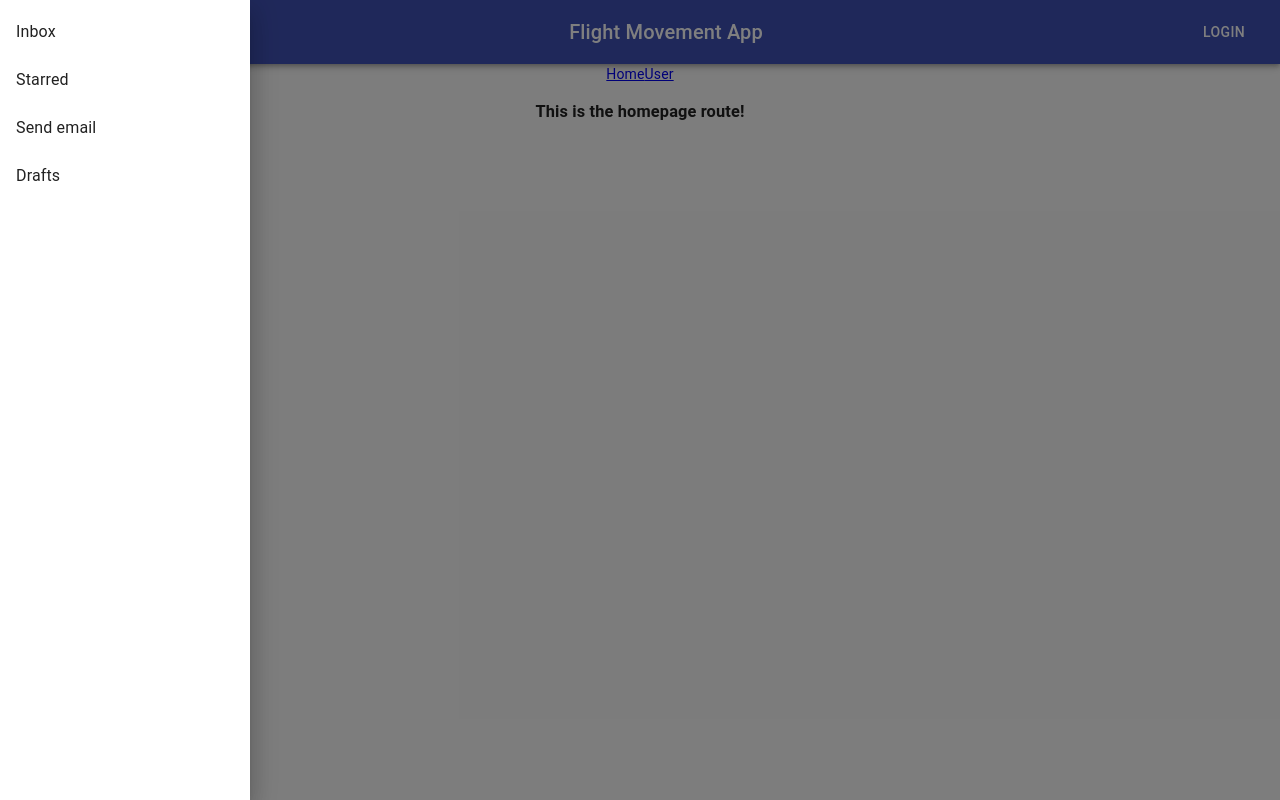
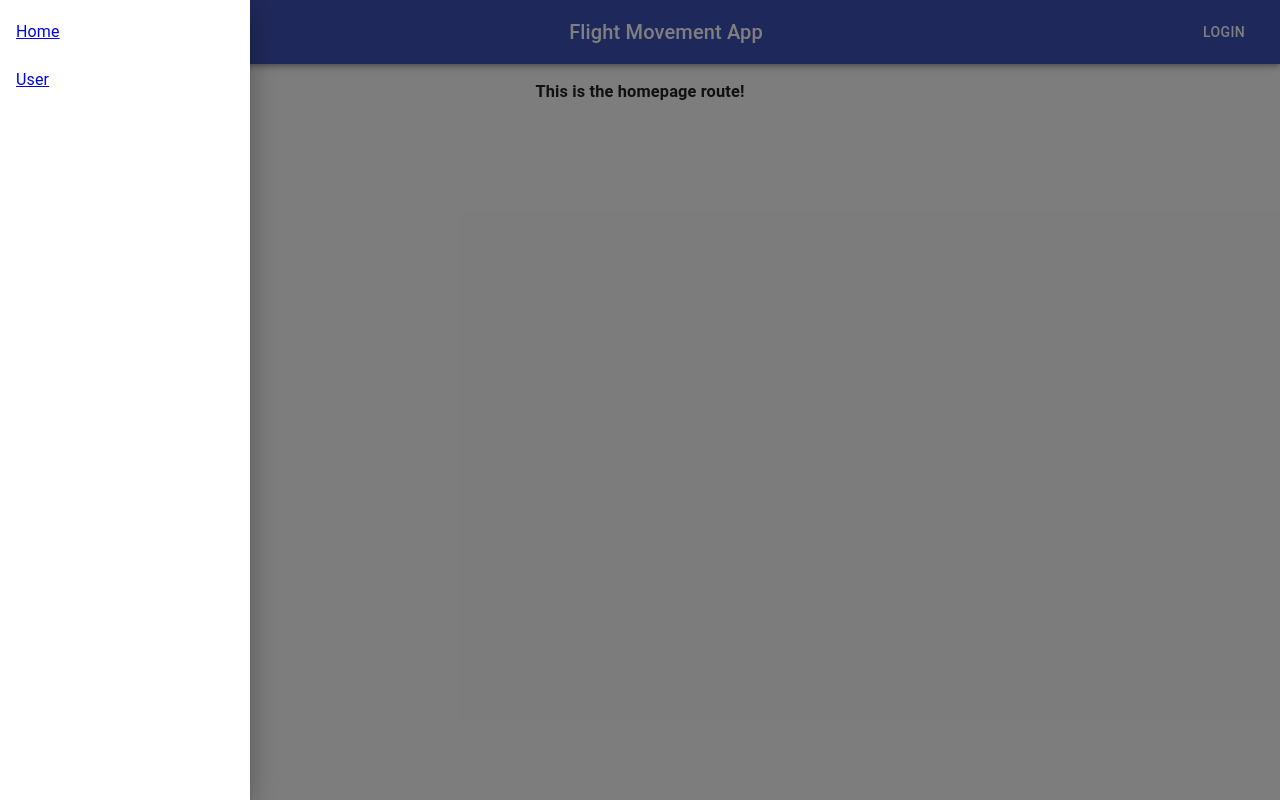
Before and after one commit to devchia254/flight-movement-app-v1, a React (Create React App) app: page / in a window 1280 px wide. Both pictures are taken after a click on the button "LEFT". Built offline with nearby package versions, Linux system fonts and the light colour scheme.

Commit message:
Route links switched to drawer

```diff
--- a/src/components/Drawer.js
+++ b/src/components/Drawer.js
@@ -21,7 +21,7 @@ const useStyles = makeStyles({
   },
 });
 
-export default function TempDrawer() {
+export default function TempDrawer(props) {
   const classes = useStyles();
   const [state, setState] = React.useState({
     left: false,
@@ -45,7 +45,12 @@ export default function TempDrawer() {
       onKeyDown={toggleDrawer(anchor, false)}
     >
       <List>
-        {["Inbox", "Starred", "Send email", "Drafts"].map((text, index) => (
+        {/* {["Inbox", "Starred", "Send email", "Drafts"].map((text, index) => (
+          <ListItem button key={text}>
+            <ListItemText primary={text} />
+          </ListItem>
+        ))} */}
+        {props.children.map((text, index) => (
           <ListItem button key={text}>
             <ListItemText primary={text} />
           </ListItem>
--- a/src/containers/App.js
+++ b/src/containers/App.js
@@ -1,5 +1,5 @@
 import React, { Component } from "react";
-import { BrowserRouter as Router, Switch, Route, Link } from "react-router-dom";
+import { Switch, Route } from "react-router-dom";
 
 import CssBaseline from "@material-ui/core/CssBaseline";
 
@@ -15,23 +15,18 @@ class App extends Component {
 
   render() {
     return (
-      <Router>
+      <div className="App" style={{ textAlign: "center" }}>
         <CssBaseline />
-        <div className="App" style={{ textAlign: "center" }}>
-          <Navbar>
-            Flight Movement App
+        <Navbar>Flight Movement App</Navbar>
         {/* <Link to={"/"}>Home</Link>
         <Link to={"/user"}>User</Link> */}
-          </Navbar>
-          <Link to={"/"}>Home</Link>
-          <Link to={"/user"}>User</Link>
         <div className="content"></div>
+        {/* Link is at Navbar */}
         <Switch>
           <Route exact path={"/"} component={Homepage} />
           <Route path={"/user"} component={BoardUser} />
         </Switch>
       </div>
-      </Router>
     );
   }
 }
--- a/src/containers/Navbar.js
+++ b/src/containers/Navbar.js
@@ -1,4 +1,5 @@
 import React, { Component } from "react";
+import { Link } from "react-router-dom";
 
 import TempDrawer from "../components/Drawer";
 
@@ -43,7 +44,10 @@ class Navbar extends Component {
             >
               <MenuIcon />
             </IconButton>
-            <TempDrawer />
+            <TempDrawer>
+              <Link to={"/"}>Home</Link>
+              <Link to={"/user"}>User</Link>
+            </TempDrawer>
             <Typography variant="h6" className={classes.title}>
               {this.props.children}
             </Typography>
```
Lines whose indentation alone changed are shown as unchanged.
